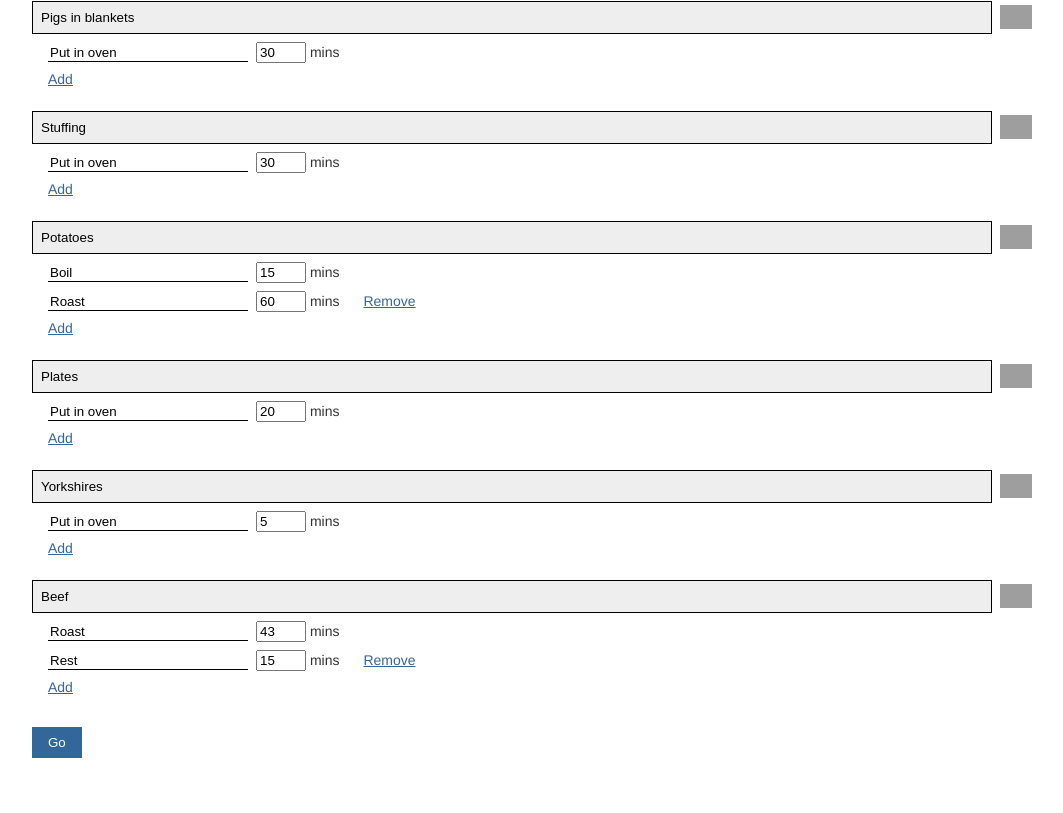
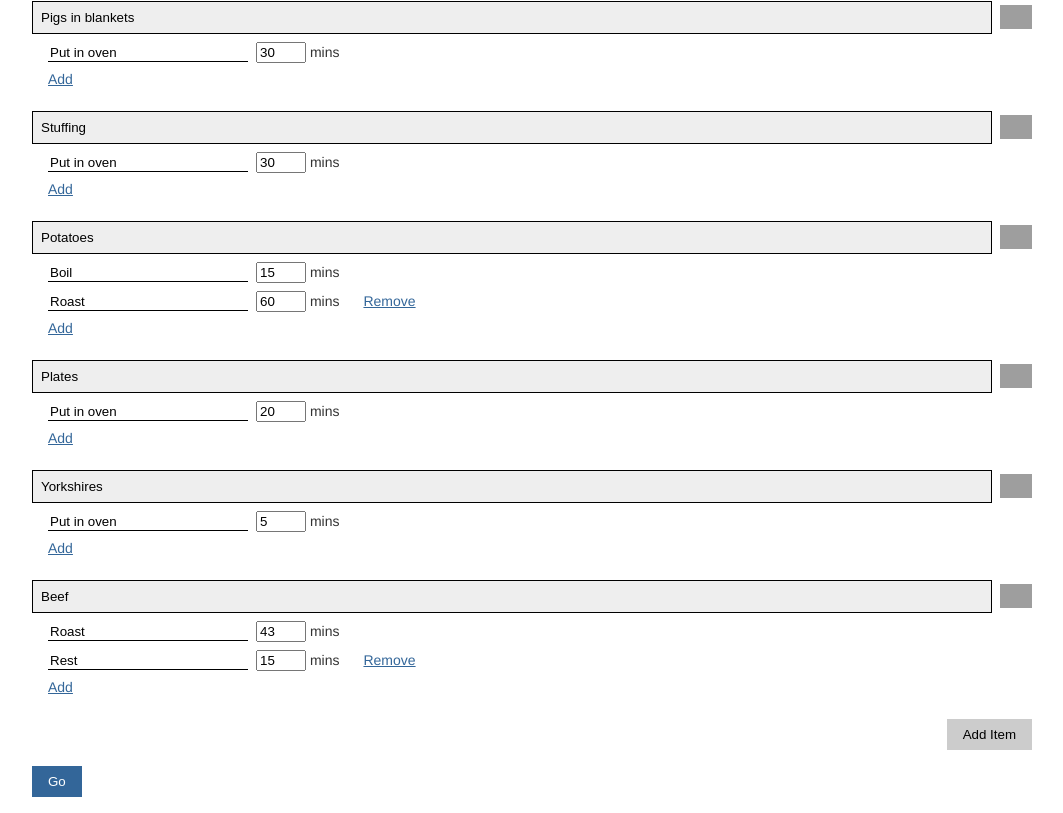
Before and after one commit to burt202/timer, a React app: page / in a window 1280 px wide. Shown: the part 444-1257 px from the top of the page, without its empty margins (108-1171 px from the left). Before the commit the page ends 1218 px from the top, so only its background shows below. Built offline with nearby package versions, Linux system fonts and the light colour scheme; grey boxes are pictures that could not be loaded.

Commit message:
Allow adding of items

```diff
--- a/src/js/items.tsx
+++ b/src/js/items.tsx
@@ -128,7 +128,26 @@ export default function Items(props: Props) {
           </div>
         )
       })}
-      <div style={{marginTop: 32}}>
+      <div style={{display: "flex", justifyContent: "flex-end"}}>
+        <button
+          style={{
+            background: "#ccc",
+            padding: "8px 16px",
+            border: 0,
+            cursor: "pointer",
+          }}
+          onClick={() => {
+            const updated = [
+              ...props.items,
+              {name: "", stages: [{name: "", duration: 1}]},
+            ]
+            props.onItemsChange(updated)
+          }}
+        >
+          Add Item
+        </button>
+      </div>
+      <div style={{marginTop: 16}}>
         {props.error && <p style={{color: "red"}}>{props.error}</p>}
         <button
           style={{
```
